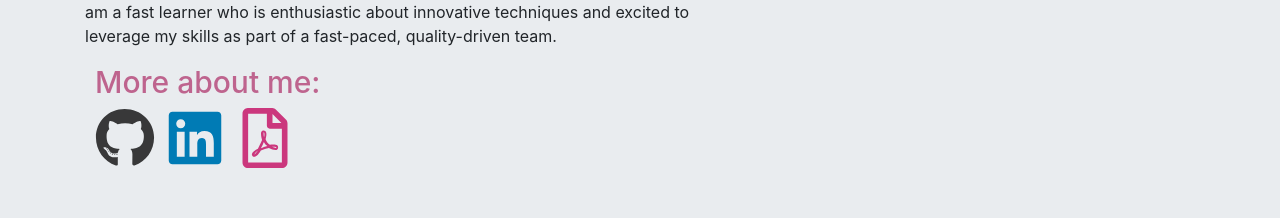
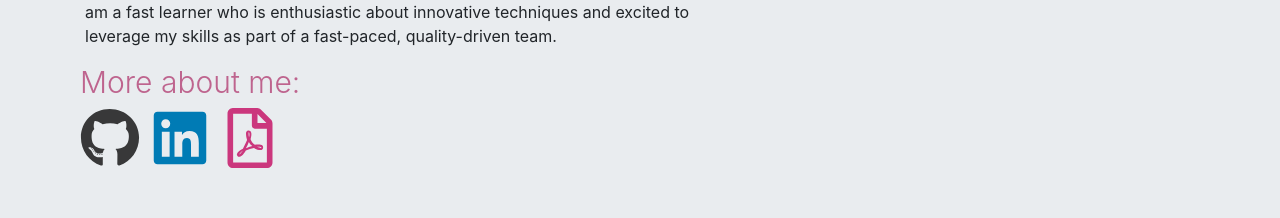
Before and after one commit to jnsmelinda/React-Portfolio, a React (Create React App) app: page / in a window 1280 px wide. Shown: the part 468-686 px from the top of the page. Built offline with nearby package versions, Linux system fonts and the light colour scheme.

Commit message:
fixing class name

```diff
--- a/src/components/Info/index.js
+++ b/src/components/Info/index.js
@@ -6,10 +6,10 @@ import './index.css';
 function Info() {
   return (
     <div>
-      <div classNameName="row">
-        <h2 classNameName="display-4" id="contact">More about me:</h2>
+      <div className="row">
+        <h2 className="display-4" id="contact">More about me:</h2>
       </div>
-      <div classNameNameName="row">
+      <div className="row">
         <a href="https://github.com/jnsmelinda">
           <FaGithub data-toggle="tooltip" size={60} title="Github" id="github"></FaGithub>
         </a>
```
